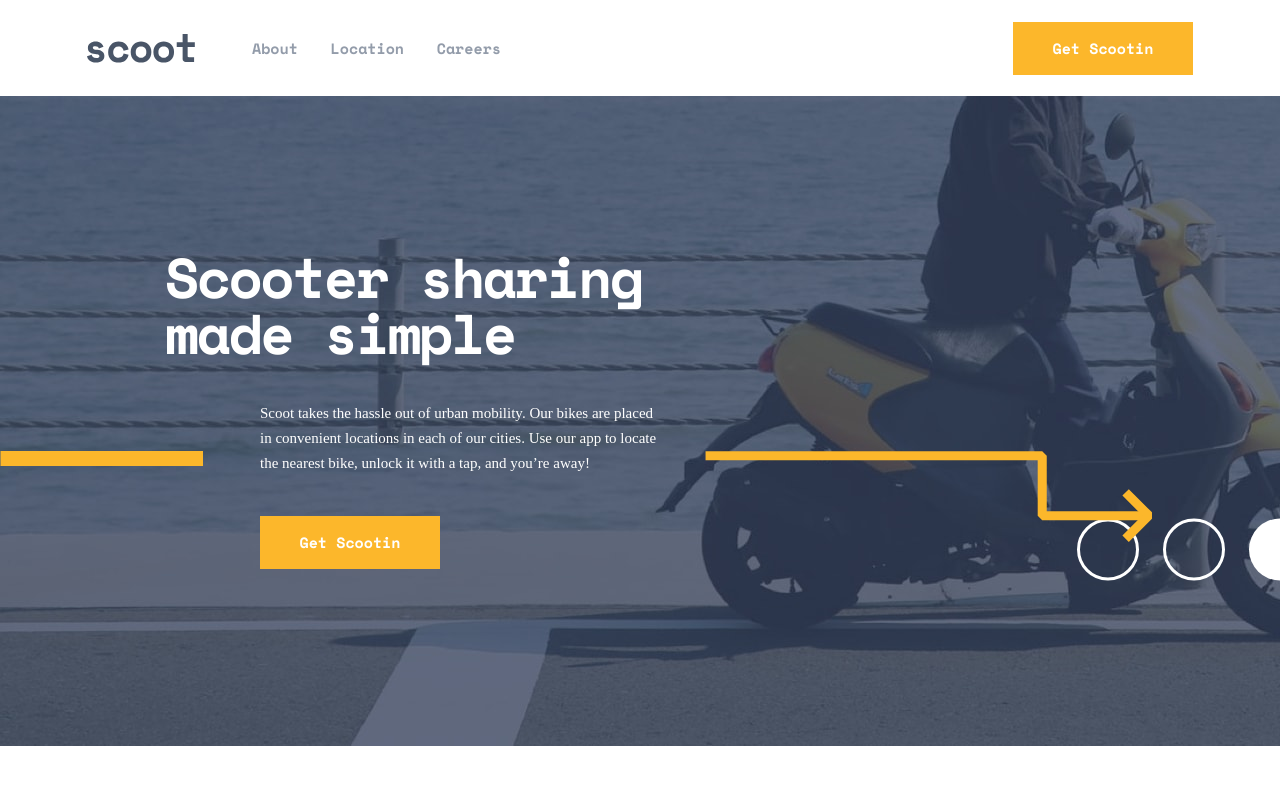
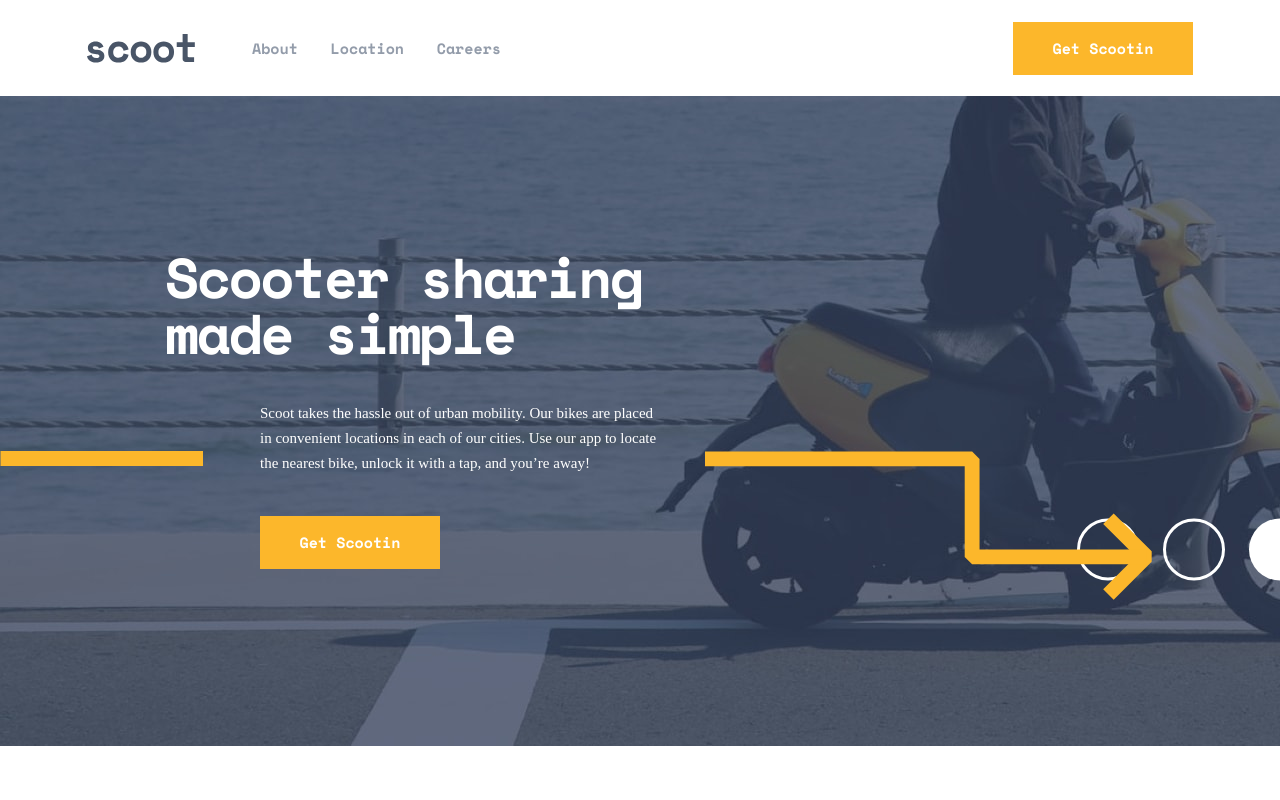
Before and after one commit to danielopq/scoot, a React (Vite) app: page / in a window 1280 px wide. Shown: the top 800 px of the page. Built offline with nearby package versions, Linux system fonts and the light colour scheme; a web font is replaced by a local one.

Commit message:
homeHeader.css - arrow image modified

```diff
--- a/src/components/pages/home/components/homeHeader/homeHeader.css
+++ b/src/components/pages/home/components/homeHeader/homeHeader.css
@@ -7,7 +7,7 @@
     align-items: center;
     text-align: center;
     color: white;
-    background: url('../../../../../assets/img/patterns/right-arrow.svg') -312px 478px/447px no-repeat,
+    background: url('../../../../../assets/img/patterns/right-arrow-short.svg') -312px 478px/447px no-repeat,
         url('./img/home-hero-mobile.jpg') center/cover no-repeat;
 }
 
@@ -25,7 +25,7 @@
 @media (min-width:768px) and (max-width:1024px) {
     #homeHeader {
         padding-top: 137px;
-        background: url('../../../../../assets/img/patterns/right-arrow.svg') -127px 473px/447px no-repeat,
+        background: url('../../../../../assets/img/patterns/right-arrow-short.svg') -127px 473px/447px no-repeat,
             url('../../../../../assets/img/patterns/white-circles.svg') calc(100% + 31px) 542px/234px no-repeat,
             url('./img/home-hero-tablet.jpg') center/cover no-repeat;
     }
@@ -43,7 +43,7 @@
         padding-top: 153px;
         align-items: flex-start;
         text-align: left;
-        background: url('../../../../../assets/img/patterns/right-arrow.svg') 705px 355px/447px no-repeat,
+        background: url('../../../../../assets/img/patterns/right-arrow-short.svg') 705px 355px/447px no-repeat,
             url('../../../../../assets/img/patterns/line.svg') 0% 355px/203px no-repeat,
             url('../../../../../assets/img/patterns/white-circles.svg') calc(100% + 31px) 422px/234px no-repeat,
             url('./img/home-hero-desktop.jpg') center/cover no-repeat;
```
Also changed, not shown: src/assets/img/patterns/right-arrow-short.svg (added).
